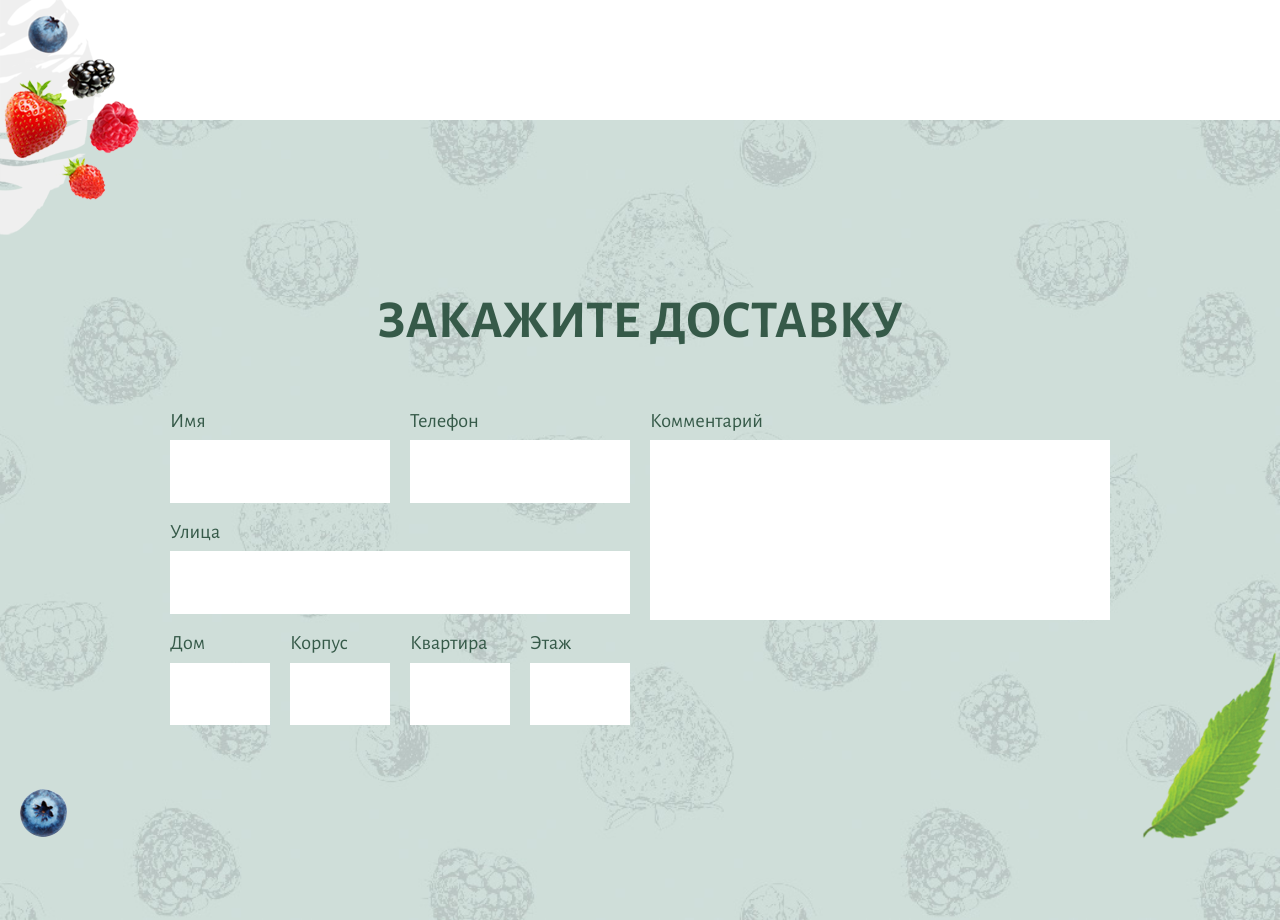
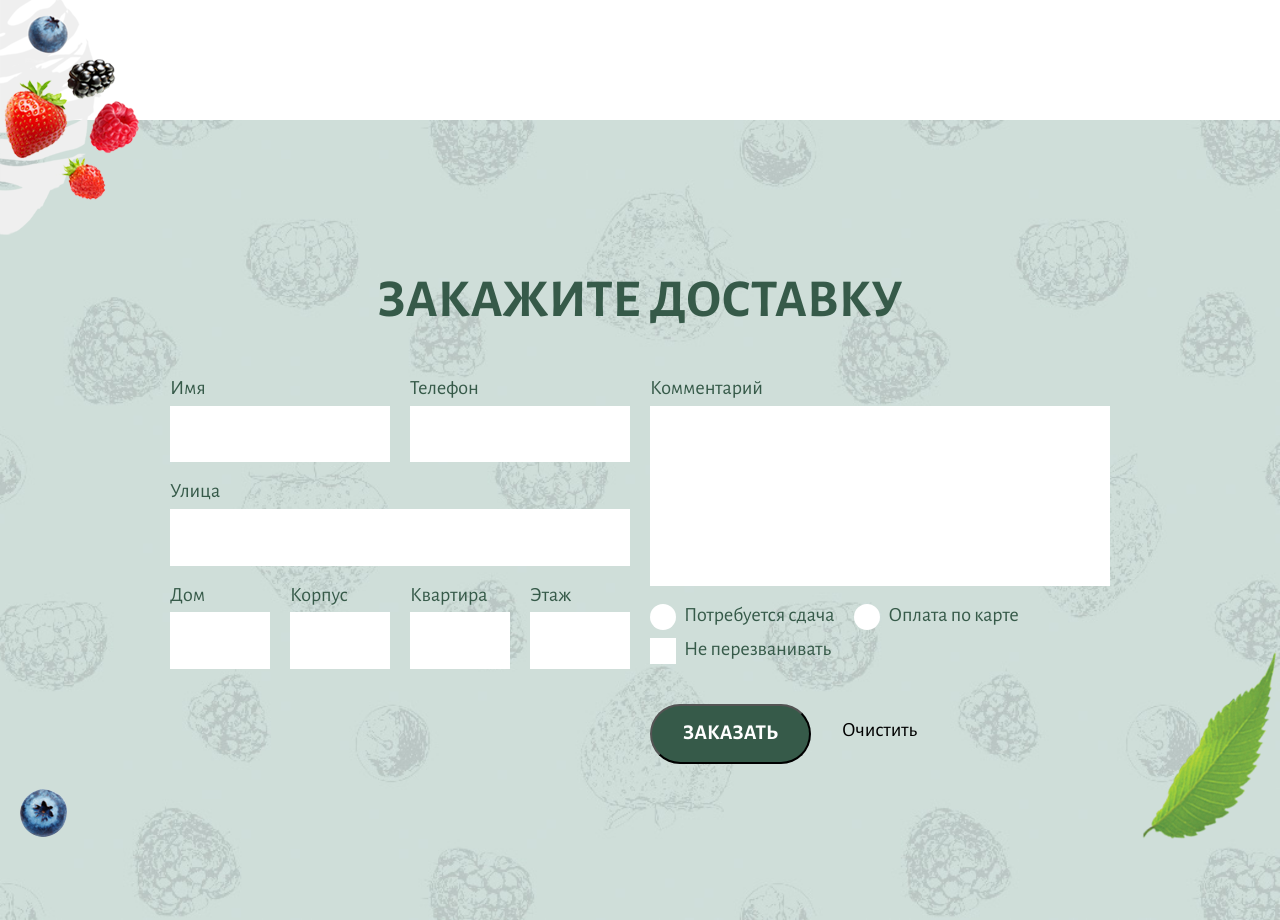
Before and after one commit to h0lms/chocco, a plain HTML site: page index.html in a window 1280 px wide. Shown: the part 2280-3200 px from the top of the page. Drawn offline with Linux system fonts and the light colour scheme.

Commit message:
last section

```diff
--- a/index.html
+++ b/index.html
@@ -144,7 +144,7 @@
 
       <section class="section order-section">
         <div class="container">
-          <h2 class="section__title">Закажите доставку</h2>
+          <h2 class="section__title order-title">Закажите доставку</h2>
 
           <form class="form">
             <div class="form__col">
@@ -196,7 +196,34 @@
                 </label>
               </div>
 
+              <div class="form__controls">
+                <label class="radio">
+                  <input type="radio" name="payment" class="radio__elem">
+                  <div class="radio__visible"></div>
+                  <div class="radio__title">Потребуется сдача</div>
+                </label>
+                <label class="radio">
+                  <input type="radio" name="payment" class="radio__elem">
+                  <div class="radio__visible"></div>
+                  <div class="radio__title">Оплата по карте</div>
+                </label>
+              </div>
+
+              <div class="form__controls form__commetn">
+                <label class="radio radio--checkbox">
+                  <input type="checkbox" class="radio__elem">
+                  <div class="radio__visible"></div>
+                  <div class="radio__title">Не перезванивать</div>
+                </label>
+              </div>
+
+              <div class="form__buttons">
+                <button class="btn btn--green" type="submit">Заказать</button>
+                <button class="btn btn--reset" type="reset">Очистить</button>
+              </div>
+
             </div>
+
           </form>
         </div>
       </section>
--- a/style/block/_form.scss
+++ b/style/block/_form.scss
@@ -29,11 +29,11 @@
 
 .form__title {
   color: #365a49;
-  margin-bottom: 5px;
+  margin-bottom: 3px;
 }
 
 .form_input {
-  padding: 18px 11px;
+  padding: 15px 11px;
   border: 3px solid transparent;
   width: 100%;
   color: #000;
@@ -48,3 +48,22 @@
     height: 180px;
   }
 }
+
+.form__controls {
+  display: flex;
+  flex-wrap: wrap;
+  margin-bottom: 8px;
+
+  .form__buttons ~ & {
+    margin-bottom: 30px;
+  }
+
+}
+
+.form__commetn {
+  margin-bottom: 40px;
+}
+
+.form__buttons {
+  display: flex;
+}
--- a/style/block/_order-section.scss
+++ b/style/block/_order-section.scss
@@ -3,8 +3,5 @@
               url('../img/decor/leaf-order.png') right 3px bottom 81px no-repeat,
               url('../img/decor/bg_order.jpg') 100% / cover no-repeat;
   background-color: #d2ddd9;
-
-  & .section__title {
-    color: #365a49;
-  }
+  color: #365a49;
 }
--- /dev/null
+++ b/style/block/_order-title.scss
@@ -0,0 +1,4 @@
+.order-title {
+  color: inherit;
+  margin-bottom: 48px;
+}
--- /dev/null
+++ b/style/block/_radio.scss
@@ -0,0 +1,56 @@
+.radio {
+  display: flex;
+  cursor: pointer;
+  user-select: none;
+  margin-right: 20px;
+
+  &:last-child {
+    margin-right: 0;
+  }
+
+  &--checkbox {
+    .radio__visible {
+      border-radius: 0;
+
+      &::before {
+        background: url('../img/icons/checkmark.svg') center center no-repeat;
+      }
+    }
+  }
+}
+
+.radio__elem {
+  display: none;
+
+  &:checked ~ .radio__visible {
+    &::before {
+      display: block;
+    }
+  }
+}
+
+.radio__visible {
+  width: 26px;
+  height: 26px;
+  background-color: #ffffff;
+  border-radius: 50%;
+  position: relative;
+
+  &::before {
+    content: "";
+    display: none;
+    width: 14px;
+    height: 14px;
+    background-color: #365a49;
+    position: absolute;
+    left: 50%;
+    top: 50%;
+    transform: translate(-50%, -50%);
+    border-radius: 50%;
+  }
+}
+
+.radio__title {
+  color: #365a49;
+  margin-left: 8px;
+}
--- a/style/block/btn.scss
+++ b/style/block/btn.scss
@@ -1,4 +1,4 @@
-@mixin button {
+.btn {
   font-size: 19px;
   padding: 17px 31px;
   border-radius: 2em;
@@ -6,13 +6,37 @@
   font-weight: bolder;
   text-transform: uppercase;
   text-decoration: none;
+
+  &--wite {
+    color: #365a49;
+    background-color: #fff;
+
+    &:hover {
+      color: #fff;
+      background-color: #365a49;
+    }
+  }
+
+  &--green {
+    color: #fff;
+    background-color: #365a49;
+
+    &:hover {
+      color: #365a49;
+      background-color: #fff;
+    }
+  }
+
+  &--reset {
+    border: none;
+    background: none;
+    font-size: 18px;
+    text-transform: none;
+    color: #000;
+    font-weight: normal;
+
+    &:hover {
+      color: #365a49;
+    }
+  }
 }
-
-.btn {
-  @include button;
-}
-
-.btn--wite {
-  color: #365a49;
-  background-color: #fff;
-}
--- a/style/layout/base.scss
+++ b/style/layout/base.scss
@@ -44,6 +44,10 @@ p {
   padding: 0;
 }
 
+button {
+  cursor: pointer;
+}
+
 .container {
   margin: 0 auto;
   width: $containerWidtgh;
--- a/style/main.scss
+++ b/style/main.scss
@@ -26,3 +26,5 @@ $baseFontSize: 18px;
 @import './block/reviews-section';
 @import './block/order-section';
 @import './block/form';
+@import './block/order-title';
+@import './block/radio';
```
Also changed, not shown: img/icons/checkmark.svg (added), style/main.css.
